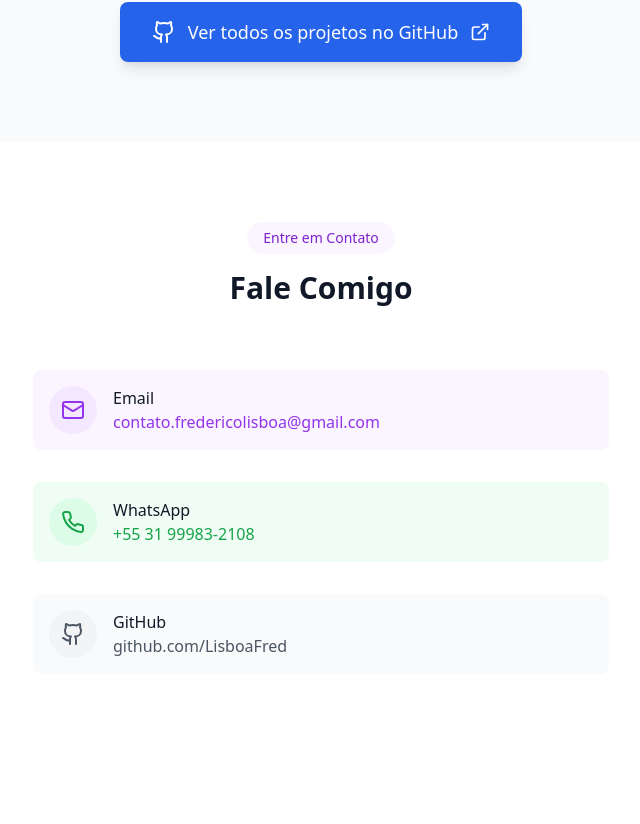
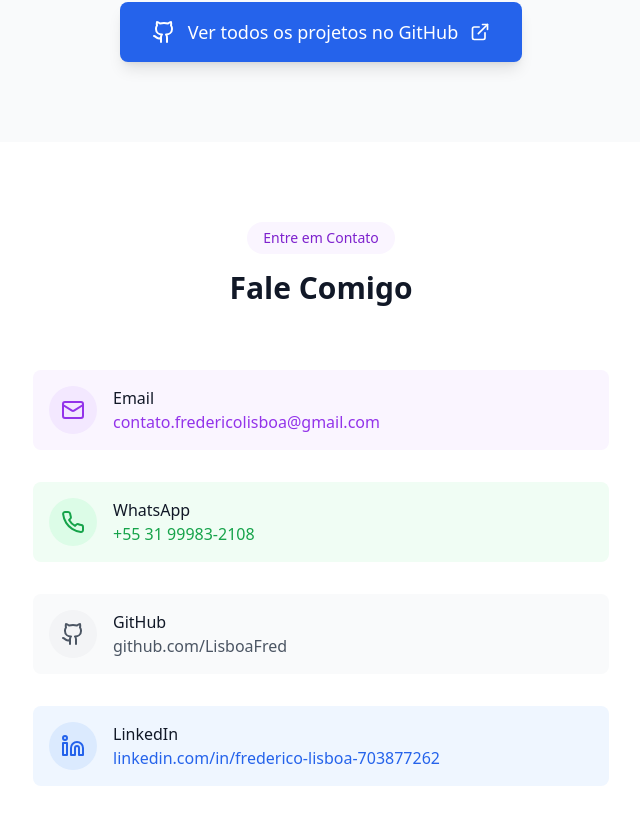
Before and after one commit to LisboaFred/portfolio_fred, a React (Vite) app: page / in a window 1280 px wide. Shown: the part 3175-3999 px from the top of the page, without its empty margins (319-959 px from the left). Before the commit the page ends 3929 px from the top, so only its background shows below. Built offline with nearby package versions, Linux system fonts and the light colour scheme.

Commit message:
Feature - linkedin contact

```diff
--- a/src/components/Contact.tsx
+++ b/src/components/Contact.tsx
@@ -1,4 +1,4 @@
-import { Mail, Phone, Github } from "lucide-react";
+import { Mail, Phone, Github, Linkedin  } from "lucide-react";
 import { useLanguage } from "../context/LanguageContext";
 
 const ContactLisboa= () => {
@@ -50,6 +50,17 @@ const ContactLisboa= () => {
               </a>
             </div>
           </div>
+          <div className="flex items-center gap-4 p-4 bg-blue-50 rounded-lg transition-transform hover:scale-105 w-full max-w-xl">
+            <div className="p-3 bg-blue-100 rounded-full">
+              <Linkedin className="w-6 h-6 text-blue-600" />
+            </div>
+            <div>
+              <h3 className="font-medium text-gray-900">LinkedIn</h3>
+              <a href="https://www.linkedin.com/in/frederico-lisboa-703877262/"target="_blank"rel="noopener noreferrer"className="text-blue-600 hover:text-blue-700">
+              linkedin.com/in/frederico-lisboa-703877262
+              </a>
+            </div>
+          </div>
         </div>
       </div>
     </div>
```
